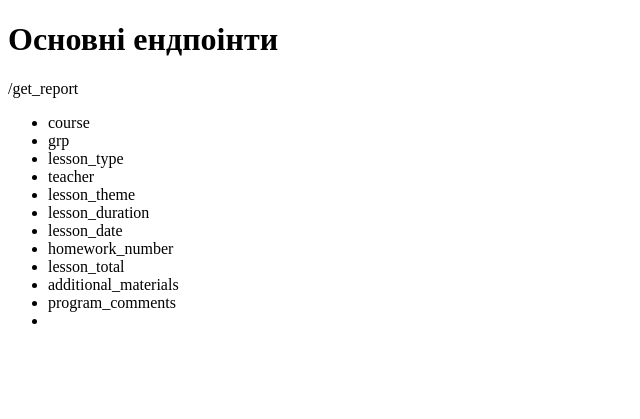
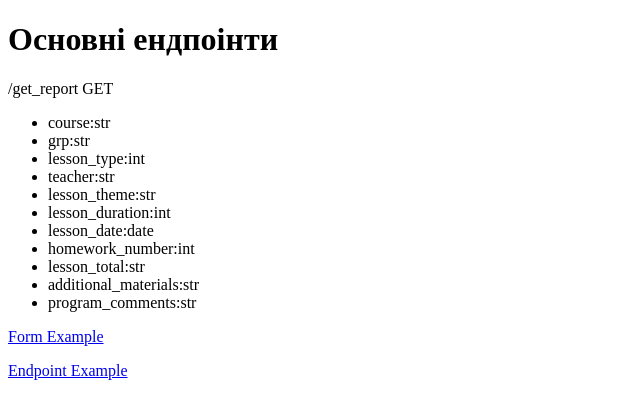
Before and after one commit to mikh-maksi/teacher-feedback, a Flask app: page / in a window 1280 px wide. Shown: the top 419 px of the page, without its empty margins (0-640 px from the left). Run offline with Flask 3, Linux system fonts and the light colour scheme; some libraries are stand-ins or nearby versions.

Commit message:
descriptions

```diff
--- a/templates/main.html
+++ b/templates/main.html
@@ -8,20 +8,21 @@
 </head>
 <body>
     <h1>Основні ендпоінти</h1>
-    <p>/get_report</p>
+    <p>/get_report GET</p>
     <ul>
-        <li>course</li>
-        <li>grp</li>
-        <li>lesson_type</li>
-        <li>teacher</li>
-        <li>lesson_theme</li>
-        <li>lesson_duration</li>
-        <li>lesson_date</li>
-        <li>homework_number</li>
-        <li>lesson_total</li>
-        <li>additional_materials</li>
-        <li>program_comments</li>
-        <li></li>
+        <li>course:str</li>
+        <li>grp:str</li>
+        <li>lesson_type:int</li>
+        <li>teacher:str</li>
+        <li>lesson_theme:str</li>
+        <li>lesson_duration:int</li>
+        <li>lesson_date:date</li>
+        <li>homework_number:int</li>
+        <li>lesson_total:str</li>
+        <li>additional_materials:str</li>
+        <li>program_comments:str</li>
     </ul>
+    <p><a href="https://goiteens-postgresql.herokuapp.com/tmpl" target = _blank>Form Example</a></p>
+    <p><a href="https://goiteens-postgresql.herokuapp.com/get_report?course=python&grp=Python01&lesson_type=1&teacher=Teacher+Name&lesson_theme=Lesson+name&lesson_duration=3&lesson_date=2022-10-17&homework_number=8&lesson_total=Total+Lesson&additional_materials=Additional+Materials&program_comments=Program+comments" target = _blank>Endpoint Example</a></p>
 </body>
 </html>
```
